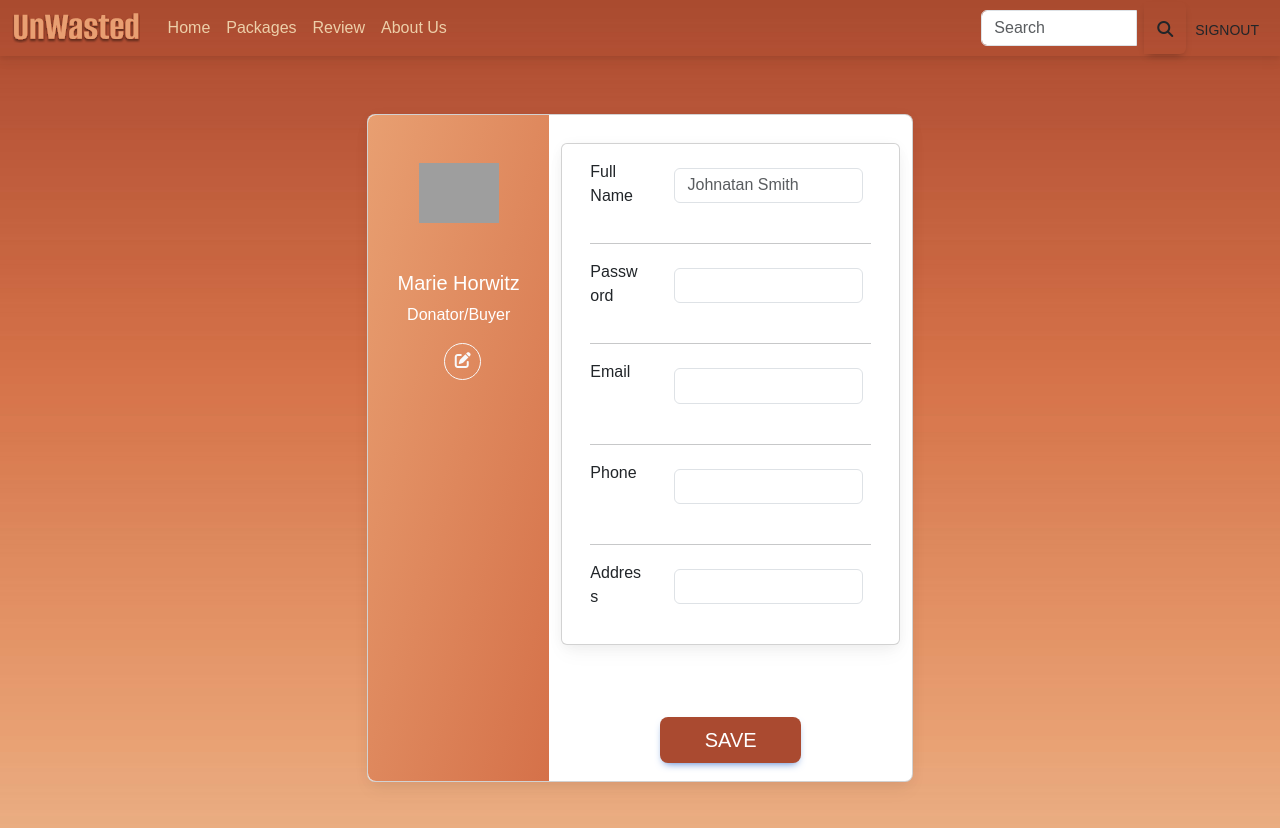
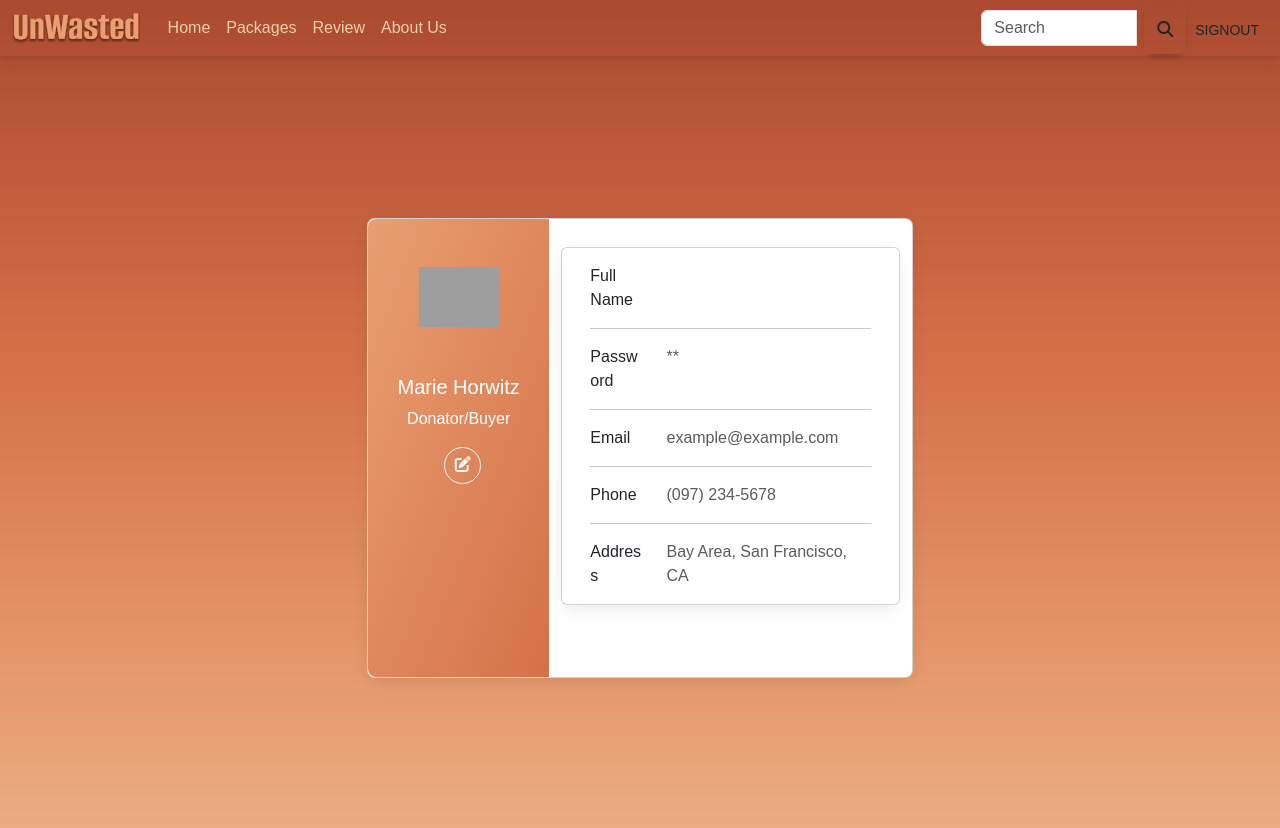
Before and after one commit to bahayildirim/UnWasted, a React (Create React App) app: page / in a window 1280 px wide. Shown: the top 828 px of the page. Built offline with nearby package versions, Linux system fonts and the light colour scheme; grey boxes are pictures that could not be loaded.

Commit message:
profilde en başta edit in açılması sorunu düzeltildi

```diff
--- a/src/Profile/Profile.js
+++ b/src/Profile/Profile.js
@@ -21,7 +21,7 @@ import {
 } from "mdb-react-ui-kit";
 
 export default function Profile() {
-  const [change, setChange] = useState("flase");
+  const [change, setChange] = useState(false);
   const [username, setUserName] = useState("");
 
   function handleForm(state) {
```
Also changed, not shown: 1 other file (tests, documents, lock files or other folders).
